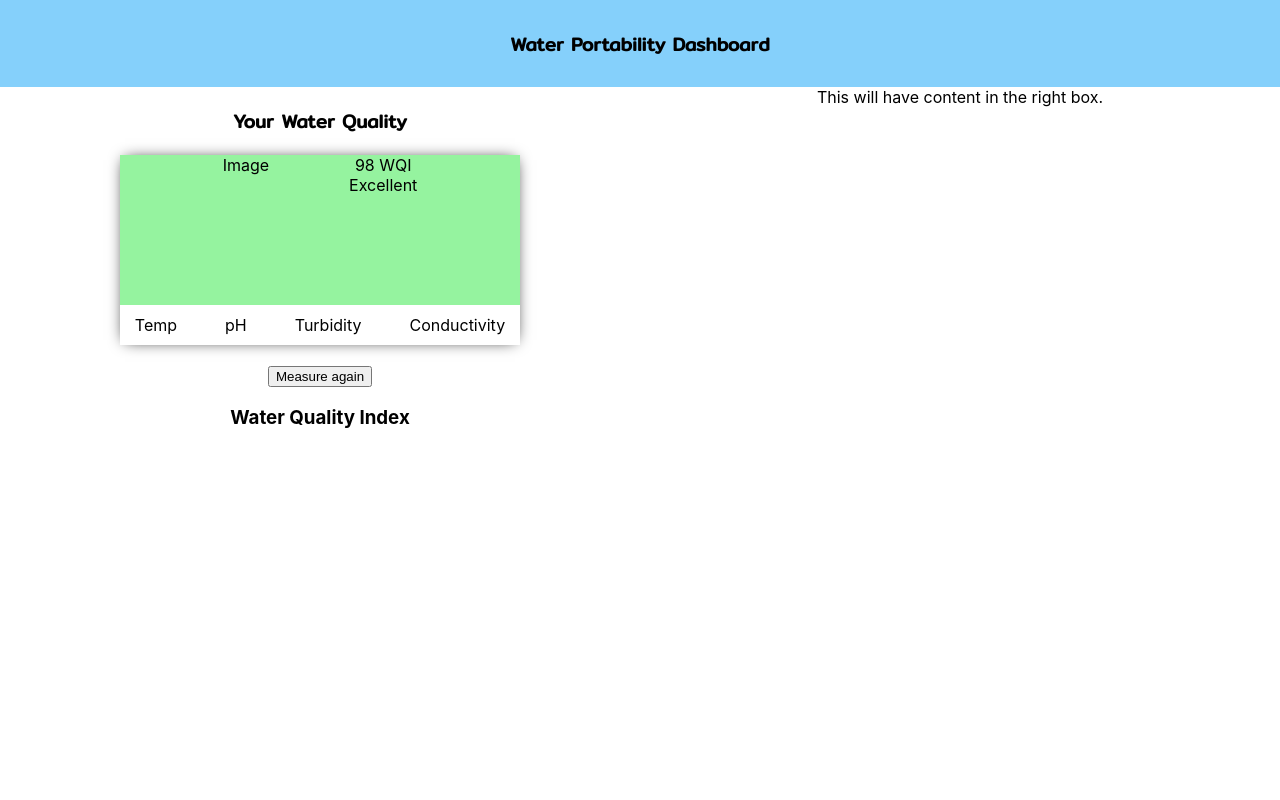
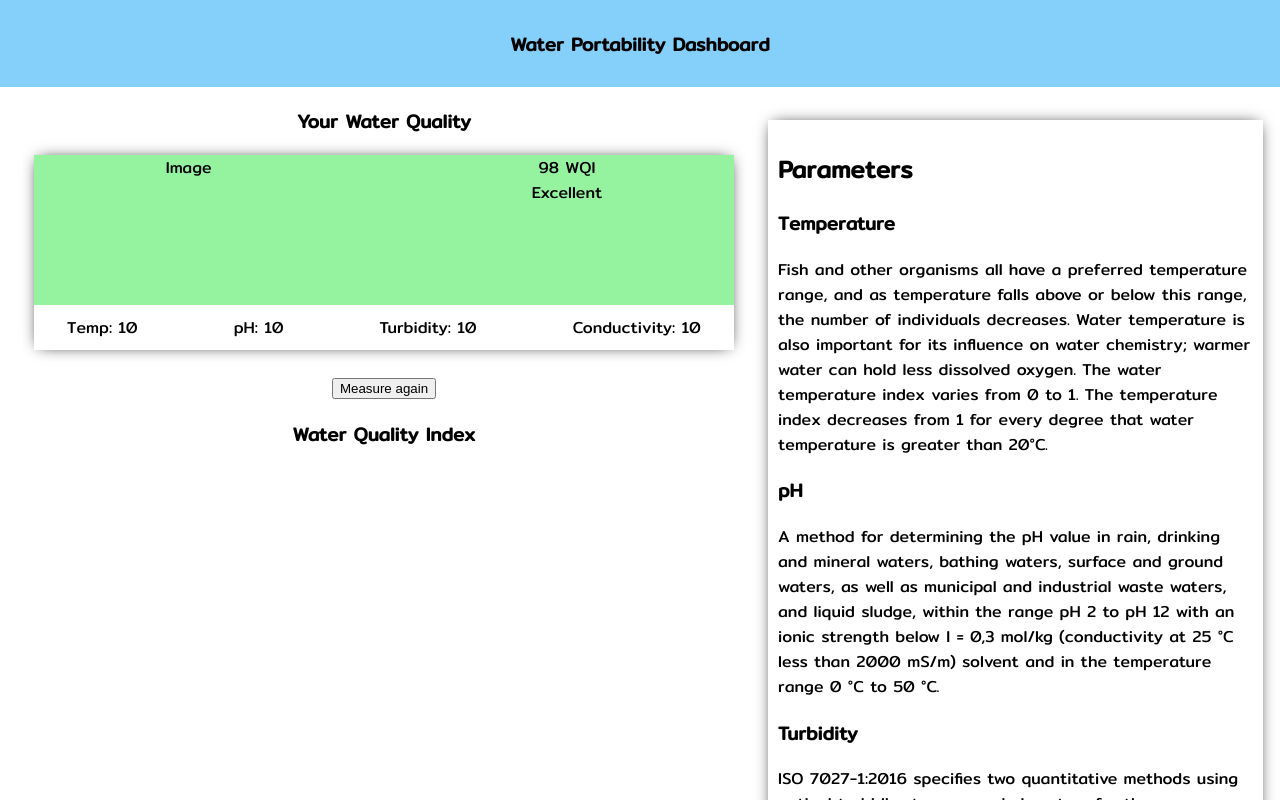
Before and after one commit to ChampManZ/WaterPortability, a React (Create React App) app in the folder Frontend/water-port-react/: page / in a window 1280 px wide. Shown: the top 800 px of the page. Built offline with nearby package versions, Linux system fonts and the light colour scheme.

Commit message:
add draft parameter p

```diff
--- a/Frontend/water-port-react/src/components/Card.js
+++ b/Frontend/water-port-react/src/components/Card.js
@@ -3,15 +3,20 @@ import '../style/flexbox.css'
 
 function Card() {
 
+    const fontFamilyStyle = {
+        fontFamily: 'Mitr'
+    }
+
     const cardStyle = {
-        width: "400px",
+        width: "700px",
         boxShadow: "0px 0px 15px -5px",
         margin: "auto"
     }
 
     const wqiStyle = {
         height: "150px",
-        backgroundColor: "#95F39F"
+        backgroundColor: "#95F39F",
+        fontFamily: 'Mitr'
     }
 
     return (
@@ -23,11 +28,11 @@ function Card() {
                     <div>Excellent</div>
                 </div>
             </div>
-            <div className='parameter-container'>
-                <div>Temp</div>
-                <div>pH</div>
-                <div>Turbidity</div>
-                <div>Conductivity</div>
+            <div className='parameter-container' style={fontFamilyStyle}>
+                <div>Temp: 10</div>
+                <div>pH: 10</div>
+                <div>Turbidity: 10</div>
+                <div>Conductivity: 10</div>
             </div>
         </div>
     )
--- /dev/null
+++ b/Frontend/water-port-react/src/components/WQICard.js
@@ -0,0 +1,52 @@
+import React from 'react'
+
+function WQICard() {
+
+    const parameterStyle = {
+        textAlign: "start",
+        boxShadow: "0px 0px 15px -5px",
+        padding: "10px 10px",
+        width: "475px",
+        top: "15%",
+        position: "absolute"
+    }
+
+    return (
+        <div style={parameterStyle}>
+            <div>
+                <h2>Parameters</h2>
+            </div>
+            <div>
+                <h3>Temperature</h3>
+                <p>Fish and other organisms all have a preferred temperature range, and as temperature falls above or below this range, the number of individuals decreases. Water temperature is also important for its influence on water chemistry; warmer water can hold less dissolved oxygen.
+
+The water temperature index varies from 0 to 1. The temperature index decreases from 1 for every degree that water temperature is greater than 20°C.</p>
+            </div>
+            <div>
+                <h3>pH</h3>
+                <p>A method for determining the pH value in rain, drinking and mineral waters, bathing waters, surface and ground waters, as well as municipal and industrial waste waters, and liquid sludge, within the range pH 2 to pH 12 with an ionic strength below I = 0,3 mol/kg (conductivity at 25 °C less than 2000 mS/m) solvent and in the temperature range 0 °C to 50 °C.</p>
+            </div>
+            <div>
+                <h3>Turbidity</h3>
+                <p>ISO 7027-1:2016 specifies two quantitative methods using optical turbidimeters or nephelometers for the determination of turbidity of water:</p>
+                <p>a) nephelometry, procedure for measurement of diffuse radiation, applicable to water of low turbidity (for example drinking water).</p>
+                <p>b) turbidimetry, procedure for measurement of the attenuation of a radiant flux, more applicable to highly turbid waters (for example waste waters or other cloudy waters).</p>
+                <p>Turbidities measured according to the first method are presented as nephelometric turbidity units (NTU). The results typically range between less than 0,05 NTU and 400 NTU. Depending on the instrument design, it can also be applicable to waters of higher turbidity. There is numerical equivalence of the units NTU and formazin nephelometric unit (FNU).
+
+Turbidity measured by the second method is expressed in formazin attenuation units (FAU), results typically range between 40 FAU and 4 000 FAU.</p>
+            </div>
+            <div>
+                <h3>Conductivity</h3>
+                <p>Conductivity is a measure of the ability of water to conduct electricity. It is related to the amount of dissolved salt that is present in water. Water with a lot of salt can be dangerous to crops.
+
+ICOND reaches a high of 20 when conductivity is 200 μS/cm (conductivity of drinking water). For conductivity values greater than 4000 μS/cm, ICOND = 0.</p>
+            </div>
+            <div>
+                <h3>TDS</h3>
+                <p>A measure of the dissolved combined content of all inorganic and organic substances present in a liquid in molecular, ionized, or micro-granular (colloidal sol) suspended form. TDS concentrations are often reported in parts per million (ppm). The solids must be small enough to survive filtration through a filter with 2-micrometer (nominal size, or smaller) pores</p>
+            </div>
+        </div>
+    )
+}
+
+export default WQICard
--- a/Frontend/water-port-react/src/pages/Dashboard.js
+++ b/Frontend/water-port-react/src/pages/Dashboard.js
@@ -1,6 +1,7 @@
 import React from 'react'
 import Navbar from '../components/Navbar'
 import Card from '../components/Card'
+import WQICard from '../components/WQICard'
 import '../style/flexbox.css'
 
 function Dashboard() {
@@ -13,14 +14,15 @@ function Dashboard() {
         <div>
             <Navbar />
             <div class="flex-container">
-                <div class="flex-left">
+                <div class="flex-left" style={fontFamilyStyle}>
                     <h3 style={fontFamilyStyle}>Your Water Quality</h3>
                     <Card /> <br />
                     <button type='button'>Measure again</button>
                     <h3>Water Quality Index</h3>
                 </div>
-                <div class="flex-right">
-                    This will have content in the right box.
+                <div class="flex-right" style={fontFamilyStyle}>
+                    <WQICard />
+
                 </div>
             </div>
         </div>
--- a/Frontend/water-port-react/src/style/flexbox.css
+++ b/Frontend/water-port-react/src/style/flexbox.css
@@ -6,25 +6,25 @@
 }
 
 .flex-left {
-    width: 50%;
+    width: 60%;
     height: 100vh;
 }
 
 .flex-right {
-    width: 50%;
+    width: 40%;
 }
 
 .wqi-container {
     display: flex;
     justify-content: center;
     align-content: space-evenly;
-    gap: 5em;
+    gap: 20em
 }
 
 .parameter-container {
     display: flex;
     justify-content: center;
     align-content: space-evenly;
-    gap: 3em;
+    gap: 6em;
     padding: 10px 10px;
 }
```
